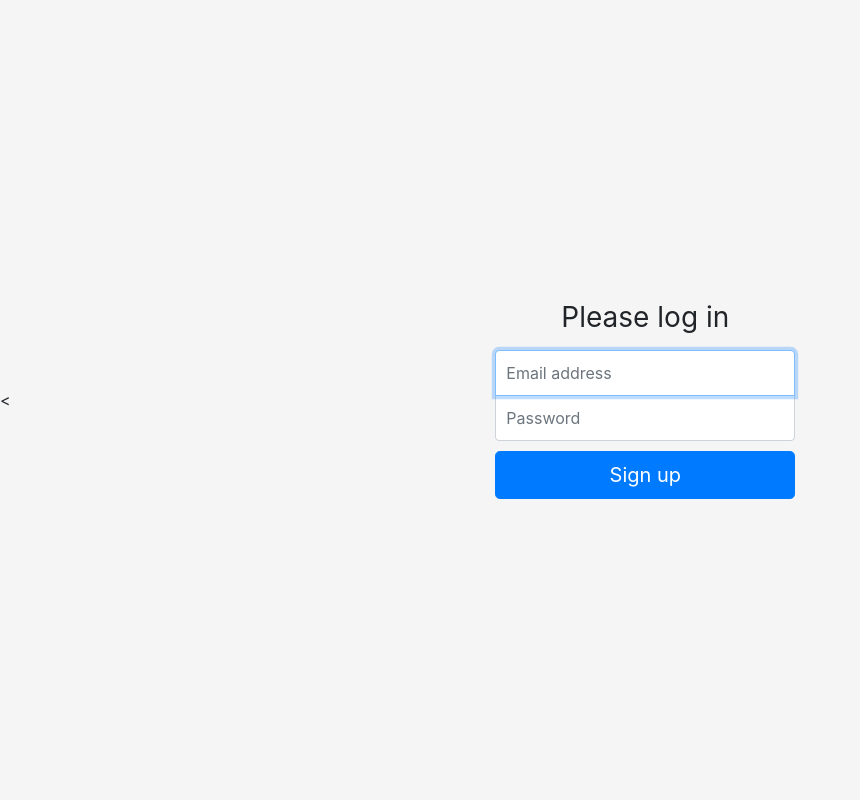
After one commit to mariusamza/sho.rt, a PHP site: page /login.php in a window 1280 px wide. The commit adds this page. Shown: the whole page, without its empty margins (0-860 px from the left). Run offline with PHP 8.4, Linux system fonts and the light colour scheme.

Commit message:
Login and signup

```diff
--- /dev/null
+++ b/login.php
@@ -0,0 +1,116 @@
+<?php
+require_once('config.php');
+
+if(isset($_POST['login'])) {
+
+    $email = $_POST['email'];
+    $password = $_POST['password'];
+
+    $salt = "o(|ZX`S@>?Z&!_7(I&!d%g]0@V@tJ: h7hB(es@*[Z+xi.pB@n?|<:7]aGPXF@7g";
+    $pepper = "LP^h76/-1ey?V_-|z85BAk UTH3yu$ -0X[ESa=Y2n*#JK+i+IiQD#?ZAnj|.a;u";
+
+    $pass_hash = hash('sha512', $salt.$password.$pepper);
+
+    $verify = "select * from users where email='$email' and password='$pass_hash' ";
+
+    $result = $conn->query($verify);
+
+    var_dump($result);
+
+    if($result->num_rows == 1) {
+        echo '<h1>LOGGED IN!!!</h1>';
+    }
+}
+?>
+<!doctype html>
+<html lang="en">
+  <head>
+    <meta charset="utf-8">
+    <meta name="viewport" content="width=device-width, initial-scale=1, shrink-to-fit=no">
+    <meta name="description" content="">
+    <meta name="author" content="Mark Otto, Jacob Thornton, and Bootstrap contributors">
+    <meta name="generator" content="Jekyll v3.8.5">
+    <title>Signin Template · Bootstrap</title>
+
+    <!-- Bootstrap core CSS -->
+<<link rel="stylesheet" href="https://stackpath.bootstrapcdn.com/bootstrap/4.1.3/css/bootstrap.min.css" integrity="sha384-MCw98/SFnGE8fJT3GXwEOngsV7Zt27NXFoaoApmYm81iuXoPkFOJwJ8ERdknLPMO" crossorigin="anonymous">
+
+
+    <style>
+      .bd-placeholder-img {
+        font-size: 1.125rem;
+        text-anchor: middle;
+      }
+
+      @media (min-width: 768px) {
+        .bd-placeholder-img-lg {
+          font-size: 3.5rem;
+        }
+      }
+
+html,
+body {
+  height: 100%;
+}
+
+body {
+  display: -ms-flexbox;
+  display: flex;
+  -ms-flex-align: center;
+  align-items: center;
+  padding-top: 40px;
+  padding-bottom: 40px;
+  background-color: #f5f5f5;
+}
+
+.form-signin {
+  width: 100%;
+  max-width: 330px;
+  padding: 15px;
+  margin: auto;
+}
+.form-signin .checkbox {
+  font-weight: 400;
+}
+.form-signin .form-control {
+  position: relative;
+  box-sizing: border-box;
+  height: auto;
+  padding: 10px;
+  font-size: 16px;
+}
+.form-signin .form-control:focus {
+  z-index: 2;
+}
+.form-signin input[type="email"] {
+  margin-bottom: -1px;
+  border-bottom-right-radius: 0;
+  border-bottom-left-radius: 0;
+}
+.form-signin input[type="password"] {
+  margin-bottom: 10px;
+  border-top-left-radius: 0;
+  border-top-right-radius: 0;
+}
+    </style>
+
+  </head>
+  <body class="text-center">
+
+<form class="form-signin" action="login.php" method="post">
+  <h1 class="h3 mb-3 font-weight-normal">Please log in</h1>
+  <label for="inputEmail" class="sr-only">Email address</label>
+  <input type="email" name="email" id="inputEmail" class="form-control" placeholder="Email address" required autofocus>
+  <label for="inputPassword" class="sr-only">Password</label>
+  <input type="password" name="password" id="inputPassword" class="form-control" placeholder="Password" required>
+  <button class="btn btn-lg btn-primary btn-block" name="login" type="submit">Sign up</button>
+</form>
+
+
+<!-- Optional JavaScript -->
+    <!-- jQuery first, then Popper.js, then Bootstrap JS -->
+    <script src="https://code.jquery.com/jquery-3.3.1.slim.min.js" integrity="sha384-q8i/X+965DzO0rT7abK41JStQIAqVgRVzpbzo5smXKp4YfRvH+8abtTE1Pi6jizo" crossorigin="anonymous"></script>
+    <script src="https://cdnjs.cloudflare.com/ajax/libs/popper.js/1.14.3/umd/popper.min.js" integrity="sha384-ZMP7rVo3mIykV+2+9J3UJ46jBk0WLaUAdn689aCwoqbBJiSnjAK/l8WvCWPIPm49" crossorigin="anonymous"></script>
+    <script src="https://stackpath.bootstrapcdn.com/bootstrap/4.1.3/js/bootstrap.min.js" integrity="sha384-ChfqqxuZUCnJSK3+MXmPNIyE6ZbWh2IMqE241rYiqJxyMiZ6OW/JmZQ5stwEULTy" crossorigin="anonymous"></script>
+</body>
+</html>
```
Also changed, not shown: index.php (+18 -0 lines), signup.php (added, +111 -0 lines).
